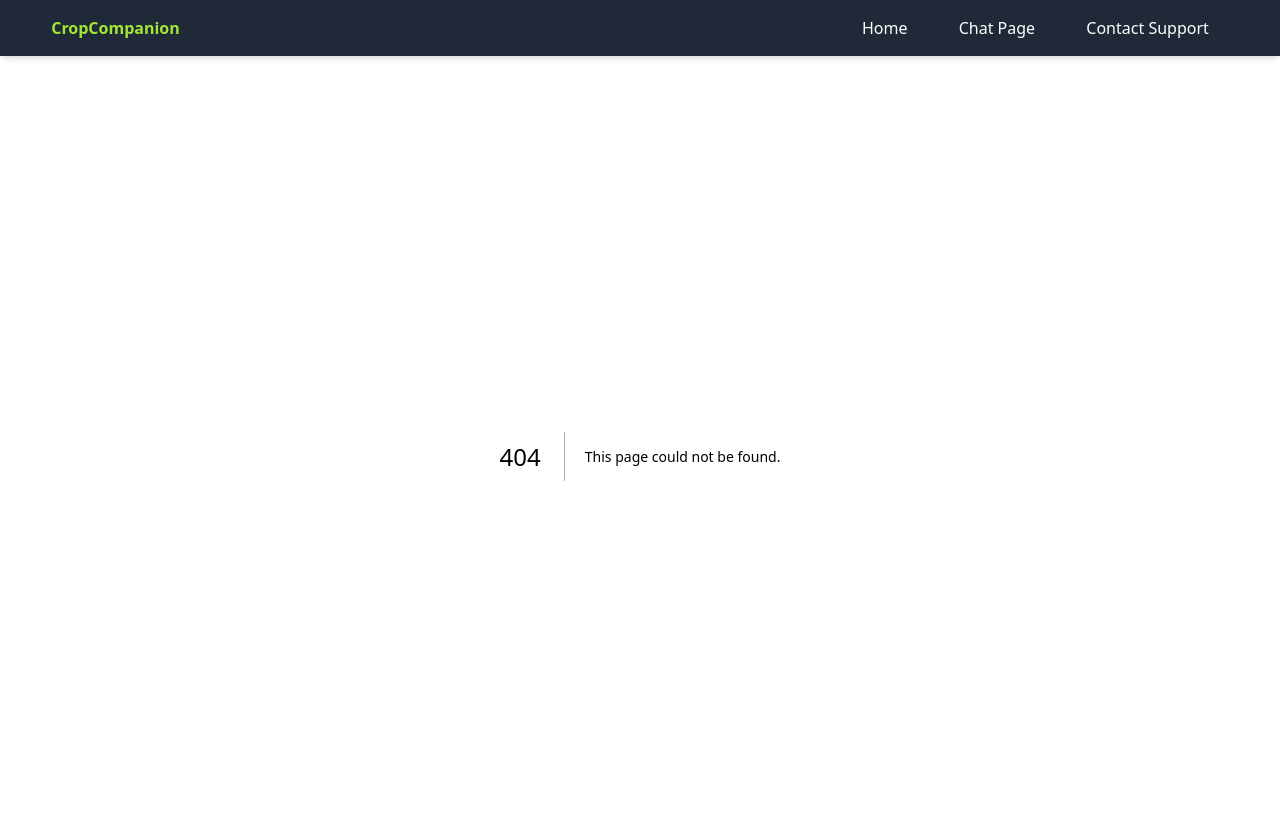
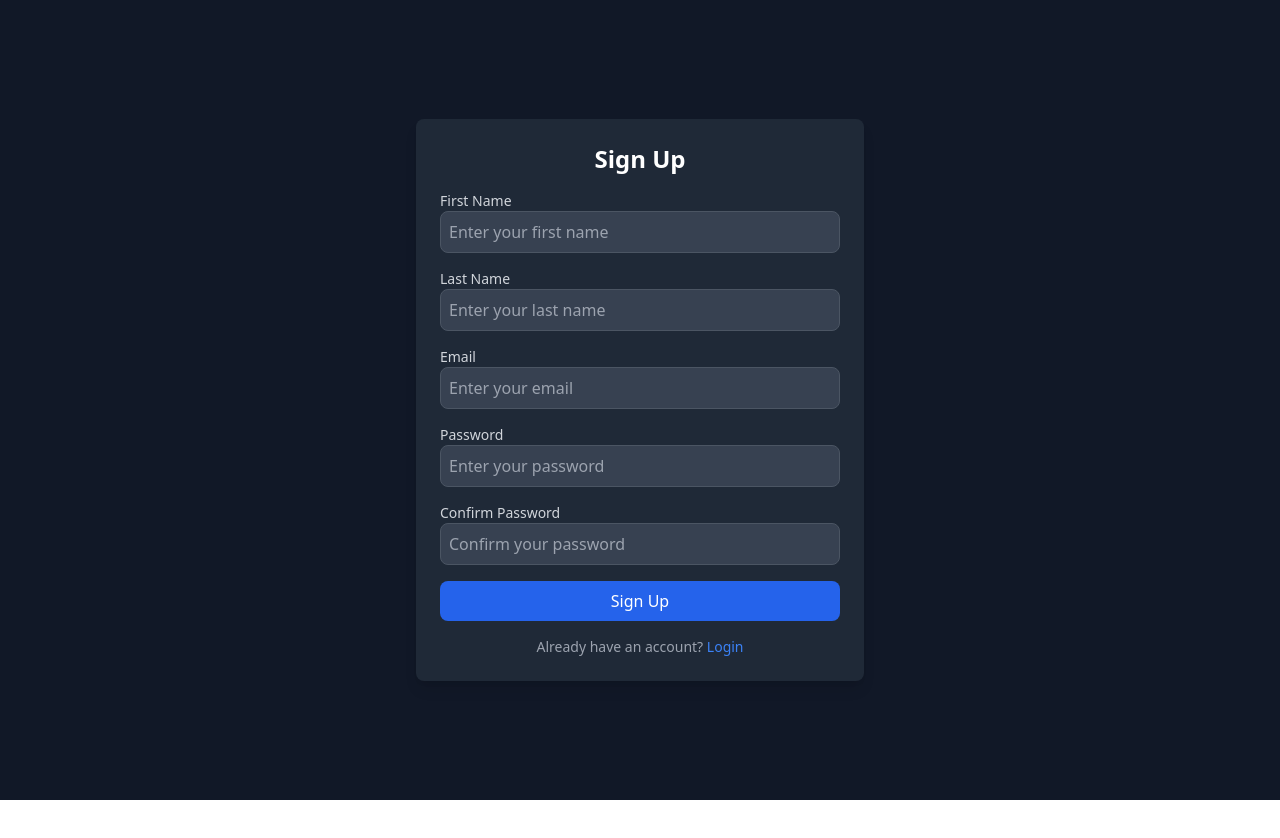
Before and after one commit to skrlett/CropCompanion, a Next.js app in the folder crop-companion/: page /signup in a window 1280 px wide. Before the commit this address had no page. Shown: the top 838 px of the page. After the commit the page ends 800 px from the top, so only its background shows below. Built offline with nearby package versions, Linux system fonts and the light colour scheme.

Commit message:
Add frontend for login and sign up page

```diff
--- a/crop-companion/app/layout.tsx
+++ b/crop-companion/app/layout.tsx
@@ -1,5 +1,7 @@
+'use client';
 import type { Metadata } from "next";
 import { Geist, Geist_Mono } from "next/font/google";
+import { usePathname } from "next/navigation";
 import "./globals.css";
 import Navbar from "@/components/Navbar";
 
@@ -8,10 +10,13 @@ export default function RootLayout({
 }: Readonly<{
   children: React.ReactNode;
 }>) {
+  const hide_navbar = ["/login", "/signup"];
+  const pathName = usePathname();
+
   return (
     <html lang="en">
       <body>
-        <Navbar />
+        {hide_navbar.includes(pathName) ? null : <Navbar />}
         {children}
       </body>
     </html>
--- /dev/null
+++ b/crop-companion/app/login/layout.tsx
@@ -0,0 +1,3 @@
+export default function Layout({ children }: { children: React.ReactNode }) {
+    return <>{children}</>;
+  }
--- /dev/null
+++ b/crop-companion/app/login/page.tsx
@@ -0,0 +1,60 @@
+import Link from "next/link";
+export default function LoginForm() {
+    return (
+      <div className="flex flex-col h-screen bg-gray-900 text-white items-center justify-center p-6">
+        <div className="bg-gray-800 p-6 rounded-lg shadow-lg w-full max-w-md">
+          <h2 className="text-xl font-semibold mb-4 text-center">Login</h2>
+          <form className="space-y-4">
+            {/* Email Field */}
+            <div>
+              <label htmlFor="email" className="block text-sm font-medium text-gray-300">
+                Email
+              </label>
+              <input
+                type="email"
+                id="email"
+                name="email"
+                required
+                className="w-full p-2 bg-gray-700 border border-gray-600 rounded-lg text-white focus:outline-none focus:ring-2 focus:ring-blue-500"
+              />
+            </div>
+
+            {/* Password Field */}
+            <div>
+              <label htmlFor="password" className="block text-sm font-medium text-gray-300">
+                Password
+              </label>
+              <input
+                type="password"
+                id="password"
+                name="password"
+                required
+                className="w-full p-2 bg-gray-700 border border-gray-600 rounded-lg text-white focus:outline-none focus:ring-2 focus:ring-blue-500"
+              />
+            </div>
+
+            {/* Submit Button */}
+            <button
+              type="submit"
+              className="w-full p-2 bg-blue-600 text-white rounded-lg hover:bg-blue-700 transition duration-200"
+            >
+              Login
+            </button>
+
+            {/* Forgot Password & Signup Links */}
+            <div className="text-sm text-center mt-2">
+              <a href="#" className="text-blue-400 hover:underline">
+                Forgot password?
+              </a>
+            </div>
+            <div className="text-sm text-center">
+              Don't have an account?{" "}
+              <Link href="/signup" className="text-blue-400 hover:underline">
+                Sign up
+              </Link>
+            </div>
+          </form>
+        </div>
+      </div>
+    );
+  }
--- /dev/null
+++ b/crop-companion/app/signup/layout.tsx
@@ -0,0 +1,3 @@
+export default function Layout({ children }: { children: React.ReactNode }) {
+    return <>{children}</>;
+  }
--- /dev/null
+++ b/crop-companion/app/signup/page.tsx
@@ -0,0 +1,64 @@
+import Link from "next/link";
+export default function SignupPage() {
+    return (
+      <div className="flex min-h-screen items-center justify-center bg-gray-900 text-white">
+        <div className="w-full max-w-md bg-gray-800 p-6 rounded-lg shadow-lg">
+          <h2 className="text-2xl font-semibold text-center mb-4">Sign Up</h2>
+          <form className="space-y-4">
+            <div>
+              <label className="block text-sm font-medium text-gray-300">First Name</label>
+              <input
+                className="w-full p-2 bg-gray-700 border border-gray-600 rounded-lg text-white focus:outline-none focus:ring-2 focus:ring-blue-500"
+                placeholder="Enter your first name"
+                required
+              />
+            </div>
+            <div>
+              <label className="block text-sm font-medium text-gray-300">Last Name</label>
+              <input
+                className="w-full p-2 bg-gray-700 border border-gray-600 rounded-lg text-white focus:outline-none focus:ring-2 focus:ring-blue-500"
+                placeholder="Enter your last name"
+                required
+              />
+            </div>
+            <div>
+              <label className="block text-sm font-medium text-gray-300">Email</label>
+              <input
+                type="email"
+                className="w-full p-2 bg-gray-700 border border-gray-600 rounded-lg text-white focus:outline-none focus:ring-2 focus:ring-blue-500"
+                placeholder="Enter your email"
+                required
+              />
+            </div>
+            <div>
+              <label className="block text-sm font-medium text-gray-300">Password</label>
+              <input
+                type="password"
+                className="w-full p-2 bg-gray-700 border border-gray-600 rounded-lg text-white focus:outline-none focus:ring-2 focus:ring-blue-500"
+                placeholder="Enter your password"
+                required
+              />
+            </div>
+            <div>
+              <label className="block text-sm font-medium text-gray-300">Confirm Password</label>
+              <input
+                type="password"
+                className="w-full p-2 bg-gray-700 border border-gray-600 rounded-lg text-white focus:outline-none focus:ring-2 focus:ring-blue-500"
+                placeholder="Confirm your password"
+                required
+              />
+            </div>
+            <button
+              type="submit"
+              className="w-full p-2 bg-blue-600 text-white rounded-lg hover:bg-blue-700 transition duration-200"
+            >
+              Sign Up
+            </button>
+          </form>
+          <p className="text-sm text-center text-gray-400 mt-4">
+            Already have an account? <Link href="/login" className="text-blue-500">Login</Link>
+          </p>
+        </div>
+      </div>
+    );
+  }
--- a/crop-companion/components/Navbar.tsx
+++ b/crop-companion/components/Navbar.tsx
@@ -17,7 +17,7 @@ export default function Navbar() {
                             <Link className="hover:text-lime-400 transition duration-200" href="/">Home</Link>
                         </li>
                         <li>
-                            <Link className="hover:text-lime-400 transition duration-200" href="/chat_page">Chat Page</Link>
+                            <Link className="hover:text-lime-400 transition duration-200" href="/chat">Chat Page</Link>
                         </li>
                         <li>
                             <Link className="hover:text-lime-400 transition duration-200" href="/">Contact Support</Link>
```
Also changed, not shown: crop-companion/app/chat/layout.tsx (renamed from crop-companion/app/chat_page/layout.tsx), crop-companion/app/chat/page.tsx (renamed from crop-companion/app/chat_page/page.tsx).
